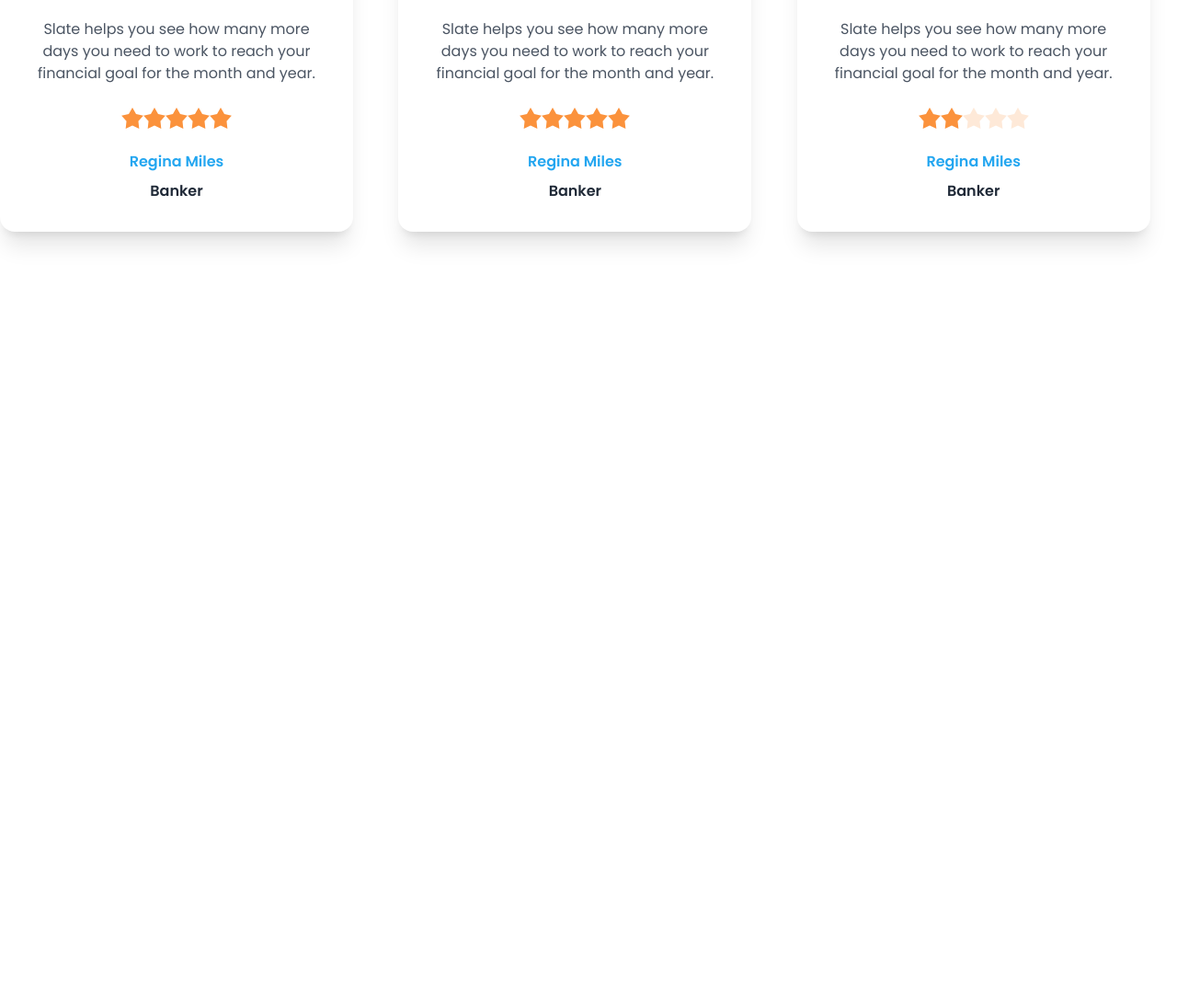
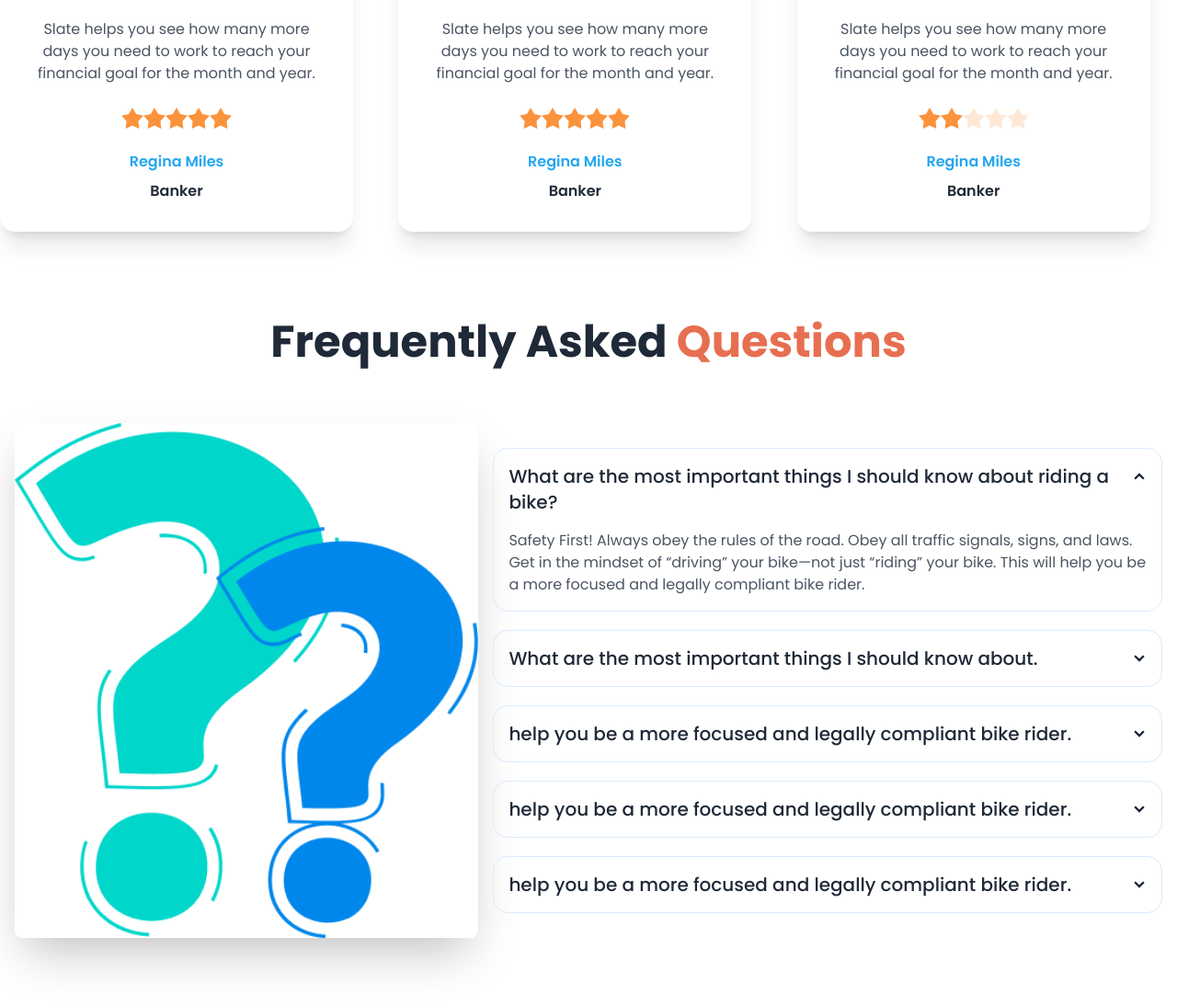
Before and after one commit to AhesanToha/biker-zone, a plain HTML site: page index.html in a window 1280 px wide. Shown: the part 2224-3318 px from the top of the page at 92% size. Before the commit the page ends 2524 px from the top, so only its background shows below. Drawn offline with nearby package versions, Linux system fonts and the light colour scheme.

Commit message:
FAQ section added

```diff
--- a/index.html
+++ b/index.html
@@ -252,7 +252,7 @@
                 <!-- Client card-1 -->
                 <div class="card bg-base-100 w-96 shadow-xl border-gray-600">
                     <figure class="px-10 pt-10">
-                        <img  src="images/others/user-1.png" alt="Client" class="rounded-full p-6" alt="Shoes"
+                        <img src="images/others/user-1.png" alt="Client" class="rounded-full p-6" alt="Shoes"
                             class="rounded-xl" />
                     </figure>
                     <div class="card-body items-center text-center">
@@ -274,7 +274,7 @@
                 </div>
                 <div class="card bg-base-100 w-96 shadow-xl border-gray-600">
                     <figure class="px-10 pt-10">
-                        <img  src="images/others/user-2.png" alt="Client" class="rounded-full p-6" alt="Shoes"
+                        <img src="images/others/user-2.png" alt="Client" class="rounded-full p-6" alt="Shoes"
                             class="rounded-xl" />
                     </figure>
                     <div class="card-body items-center text-center">
@@ -296,7 +296,7 @@
                 </div>
                 <div class="card bg-base-100 w-96 shadow-xl border-gray-600">
                     <figure class="px-10 pt-10">
-                        <img  src="images/others/user-3.png" alt="Client" class="rounded-full p-6" alt="Shoes"
+                        <img src="images/others/user-3.png" alt="Client" class="rounded-full p-6" alt="Shoes"
                             class="rounded-xl" />
                     </figure>
                     <div class="card-body items-center text-center">
@@ -320,7 +320,82 @@
 
         </section>
 
-
+        <!-- Ask Question Section -->
+        <section class="my-24">
+            <h3 class="text-5xl font-bold text-center mb-12">
+                Frequently Asked <span class="text-bike-primary">Questions</span>
+            </h3>
+            <div class="hero">
+                <div class="hero-content flex-col lg:flex-row">
+                    <img src="./images/others/faq.png" class="w-full rounded-lg shadow-2xl" />
+                    <div class="space-y-5">
+                        <div class="collapse collapse-arrow border border-blue-100">
+                            <input type="radio" name="my-accordion-2" checked="checked" />
+                            <div class="collapse-title text-xl font-medium">
+                                What are the most important things I should know about riding
+                                a bike?
+                            </div>
+                            <div class="collapse-content">
+                                <p class="text-gray-600">
+                                    Safety First! Always obey the rules of the road. Obey all
+                                    traffic signals, signs, and laws. Get in the mindset of
+                                    “driving” your bike—not just “riding” your bike. This will
+                                    help you be a more focused and legally compliant bike rider.
+                                </p>
+                            </div>
+                        </div>
+                        <div class="collapse collapse-arrow border border-blue-100">
+                            <input type="radio" name="my-accordion-2" />
+                            <div class="collapse-title text-xl font-medium">
+                                What are the most important things I should know about.
+                            </div>
+                            <div class="collapse-content">
+                                <p class="text-gray-600">
+                                    “driving” your bike—not just “riding” your bike. This will
+                                    help you be a more focused and legally compliant bike rider.
+                                </p>
+                            </div>
+                        </div>
+                        <div class="collapse collapse-arrow border border-blue-100">
+                            <input type="radio" name="my-accordion-2" />
+                            <div class="collapse-title text-xl font-medium">
+                                help you be a more focused and legally compliant bike rider.
+                            </div>
+                            <div class="collapse-content">
+                                <p class="text-gray-600">
+                                    This will help you be a more focused and legally compliant
+                                    bike rider.
+                                </p>
+                            </div>
+                        </div>
+                        <div class="collapse collapse-arrow border border-blue-100">
+                            <input type="radio" name="my-accordion-2" />
+                            <div class="collapse-title text-xl font-medium">
+                                help you be a more focused and legally compliant bike rider.
+                            </div>
+                            <div class="collapse-content">
+                                <p class="text-gray-600">
+                                    This will help you be a more focused and legally compliant
+                                    bike rider.
+                                </p>
+                            </div>
+                        </div>
+                        <div class="collapse collapse-arrow border border-blue-100">
+                            <input type="radio" name="my-accordion-2" />
+                            <div class="collapse-title text-xl font-medium">
+                                help you be a more focused and legally compliant bike rider.
+                            </div>
+                            <div class="collapse-content">
+                                <p class="text-gray-600">
+                                    This will help you be a more focused and legally compliant
+                                    bike rider.
+                                </p>
+                            </div>
+                        </div>
+                    </div>
+                </div>
+            </div>
+        </section>
     </main>
     <!-- Footer Section -->
     <footer>
```
